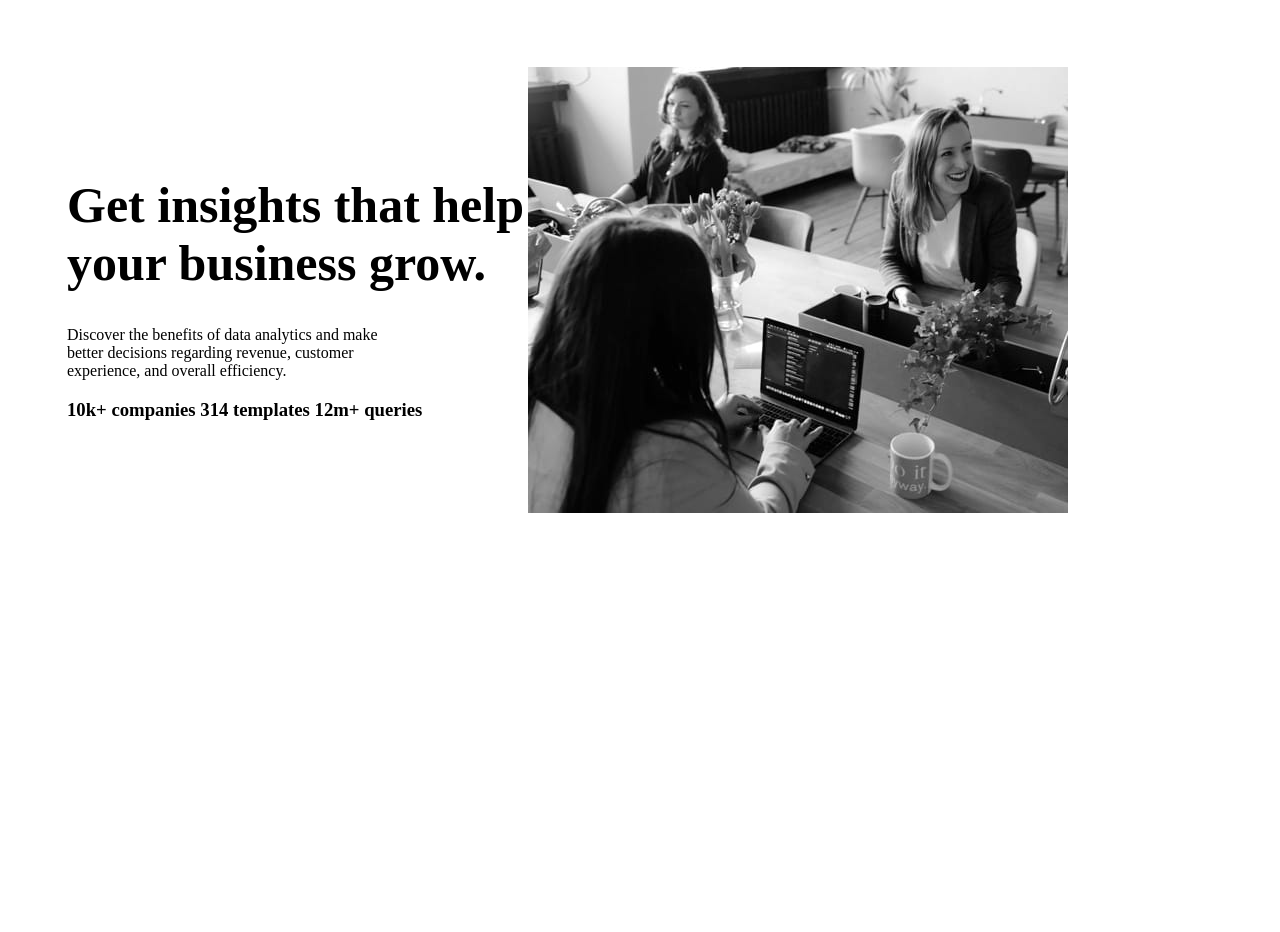
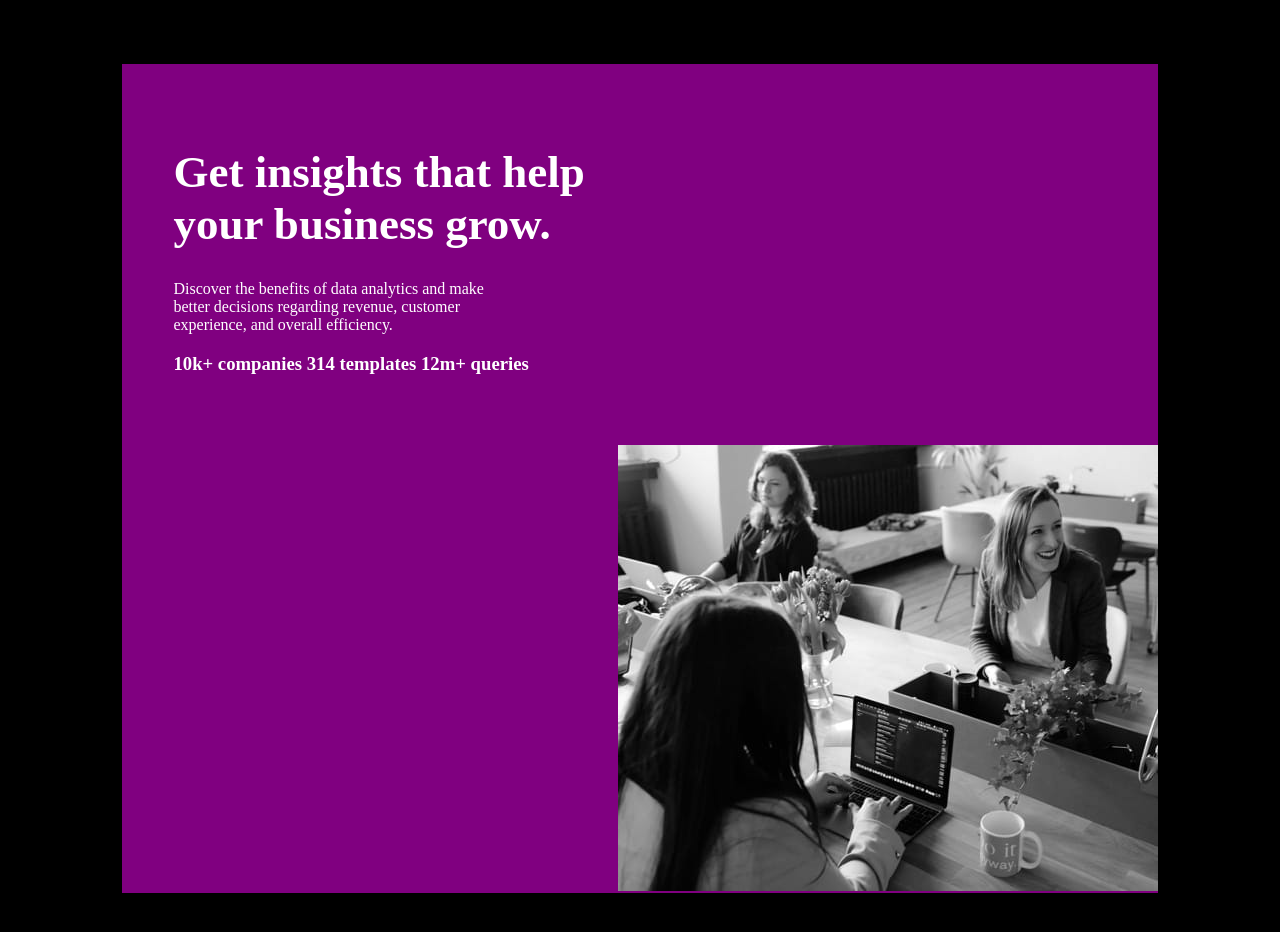
Before and after one commit to Skyz03/Front_Stats-Component-Card, a plain HTML site: page index.html in a window 1280 px wide. Before the commit the page ends 800 px from the top, so only its background shows below. Drawn offline with Linux system fonts and the light colour scheme.

Commit message:
imporvements in the file

```diff
--- a/index.html
+++ b/index.html
@@ -13,25 +13,19 @@
 </head>
 
 <body>
-  <div>
-    <table>
-      <tr>
-        <td>
-          <h1>Get insights that help <br>your business grow.</h1>
+  <div class="main-div">
+    <div class="text-section">
+      <h1>Get insights that help your business grow.</h1>
+      <p>Discover the benefits of data analytics and make <br>better decisions
+        regarding revenue, customer <br> experience, and overall efficiency.</p>
+      <h3>10k+ companies 314 templates 12m+ queries</h3>
+    </div>
 
-          <p>Discover the benefits of data analytics and make <br>better decisions
-            regarding revenue, customer <br> experience, and overall efficiency.</p>
+    <div class="attribution img-section">
+      <img src="images/image-header-desktop.jpg" alt="people">
+    </div>
+  </div>
 
-          <h3>10k+ companies 314 templates 12m+ queries</h3>
-        </td>
-        <td>
-          <div class="attribution">
-            <img src="images/image-header-desktop.jpg" alt="people">
-          </div>
-        </td>
-      </tr>
-    </table>
-  </div>
 </body>
 
 </html>
--- a/styles.css
+++ b/styles.css
@@ -1,15 +1,35 @@
 body {
   margin: 5%;
+  background-color: black;
+}
+
+.main-div {
+  background-color: purple;
+  margin: 0 5%;
+}
+
+.text-section {
+  height: 100%;
+  width: 40%;
+  float: left;
+  color: white;
+  margin: 5%;
+}
+
+img-section {
+  width: 60%;
+  position: relative;
+  bottom: 555px;
 }
 
 .attribution {
   font-size: 11px;
-  text-align: center;
+  text-align: right;
 }
 .attribution a {
   color: hsl(228, 45%, 44%);
 }
 
 h1 {
-  font-size: 50px;
+  font-size: 45px;
 }
```
